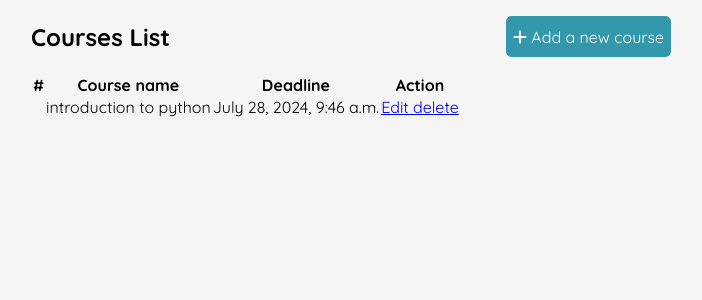
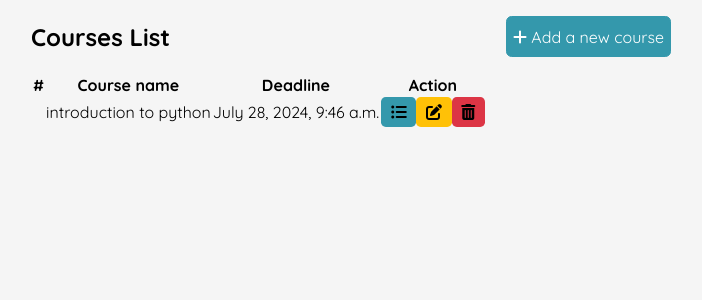
Before and after one commit to Dullah2k/weekend-school, a Django app: page /staff-course-list/ in a window 1280 px wide. Shown: the part 71-371 px from the top of the page, without its empty margins (289-991 px from the left). Run offline with Django 4.2, Linux system fonts and the light colour scheme; a user stored in the database is signed in; data comes from the database, SQL or seed files in the repository; both versions use the stored data as it was after the commit.

Commit message:
added styles for the staff_list_view

```diff
--- a/weekend_school/enrollment_request/templates/enrollment_request/course/staff_course_list.html
+++ b/weekend_school/enrollment_request/templates/enrollment_request/course/staff_course_list.html
@@ -2,7 +2,7 @@
 {% block title %} Courses List {% endblock %}
 
 {% block content %}
-  <main class="course-main">
+  <main class="staff-course-list">
     {% if messages %}
       <div class="message-container dynamic-width">
         {% for message in messages %}
@@ -45,8 +45,17 @@
             <td> {{ course.name }} </td>
             <td> {{ course.deadline }} </td>
             <td>
-              <a href="{% url 'enroll_request:update_course' course.id %}">Edit </a>
-              <a href="{% url 'enroll_request:delete_course' course.id %}">delete </a>
+              <div class="action-icons">
+                <a href="{% url 'enroll_request:course_details' course.id %}" class="details">
+                  <i class="fa-solid fa-list-ul"></i>
+                </a>
+                <a href="{% url 'enroll_request:update_course' course.id %}" class="edit">
+                  <i class="fa-solid fa-pen-to-square"></i>
+                </a>
+                <a href="{% url 'enroll_request:delete_course' course.id %}" class="delete">
+                  <i class="fa-solid fa-trash-can"></i>
+                </a>
+              </div>
             </td>
           </tr>
           {% endfor %}
```
Also changed, not shown: weekend_school/db.sqlite3.
